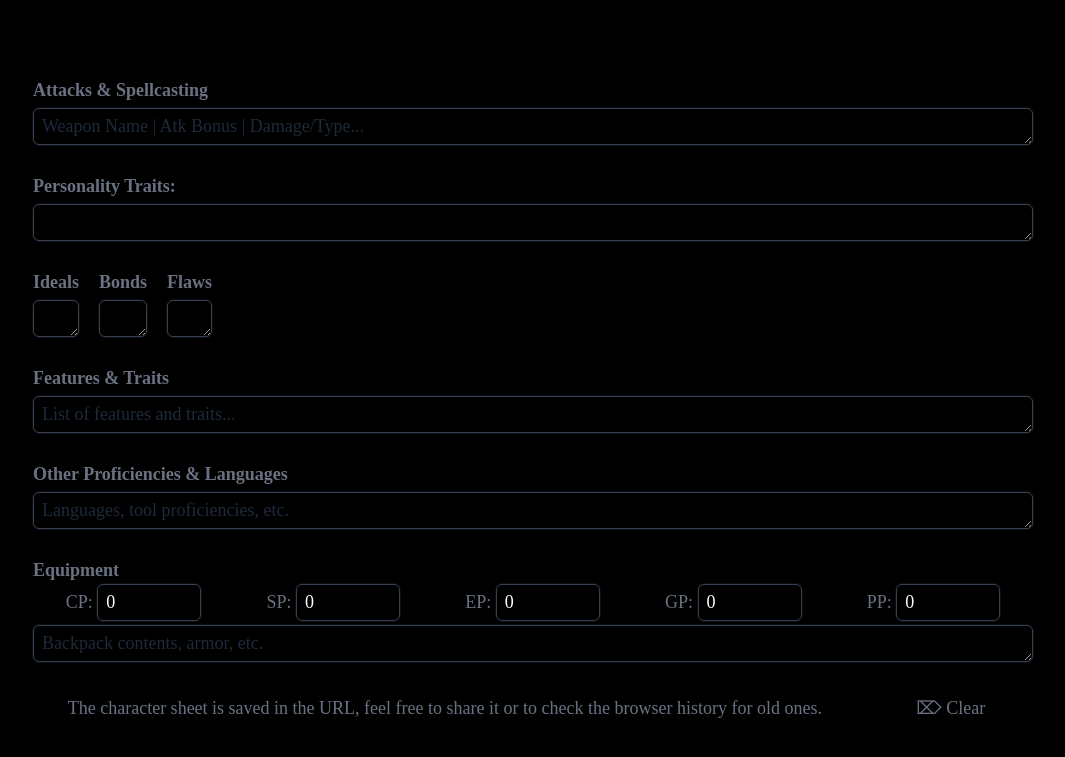
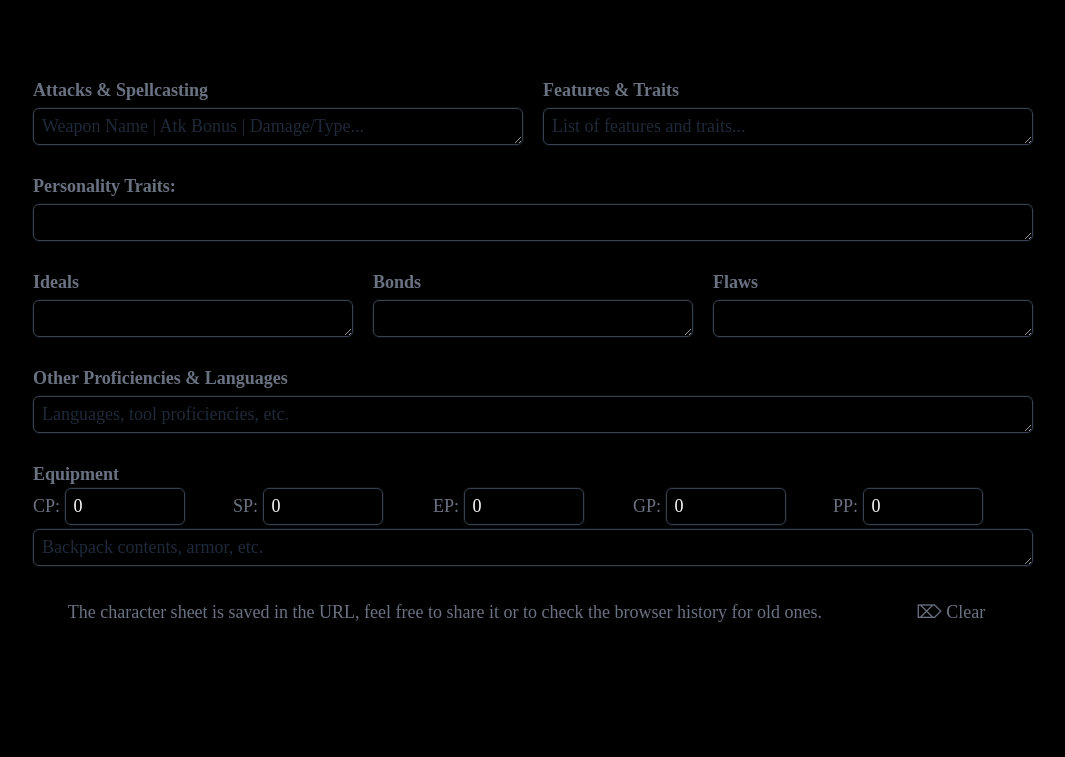
Before and after one commit to lfoscari/realsheet, a website: page index.html in a window 1280 px wide. Shown: the part 1134-1891 px from the top of the page, without its empty margins (107-1172 px from the left). After the commit the page ends 1805 px from the top, so only its background shows below. Drawn offline with nearby package versions, Linux system fonts and the light colour scheme; a web font is replaced by a local one.

Commit message:
more compact UI

```diff
--- a/index.html
+++ b/index.html
@@ -197,6 +197,7 @@
         </fieldset>
 
         <fieldset class="col-span-1 md:col-span-2 flex flex-col gap-5">
+            <div class="grid grid-cols-2 gap-5">
                 <div>
                     <h2>Attacks & Spellcasting</h2>
                     <textarea
@@ -207,6 +208,16 @@
                     ></textarea>
                 </div>
                 <div>
+                    <h2>Features & Traits</h2>
+                    <textarea
+                        x-model="featuresTraits"
+                        rows="6"
+                        cols="50"
+                        placeholder="List of features and traits..."
+                    ></textarea>
+                </div>
+            </div>
+            <div>
                 <h2>Personality Traits:</h2>
                 <textarea
                     x-model="personalityTraits"
@@ -215,7 +226,7 @@
                     class="p-2 w-full"
                 ></textarea>
             </div>
-            <div class="flex gap-5">
+            <div class="grid grid-cols-3 gap-5">
                 <div>
                     <h2>Ideals</h2>
                     <textarea
@@ -245,15 +256,6 @@
                 </div>
             </div>
             <div>
-                <h2>Features & Traits</h2>
-                <textarea
-                    x-model="featuresTraits"
-                    rows="6"
-                    cols="50"
-                    placeholder="List of features and traits..."
-                ></textarea>
-            </div>
-            <div>
                 <h2>Other Proficiencies & Languages</h2>
                 <textarea
                     x-model="proficiencies"
@@ -265,11 +267,11 @@
 
             <div>
                 <h2>Equipment</h2>
-                <div class="flex flex-wrap justify-around">
+                <div class="grid grid-cols-5">
                     <div>
                         <label>CP:</label>
                         <input
-                            class="w-26"
+                            class="w-30"
                             x-model.number="coins.cp"
                             type="number"
                             min="0"
@@ -278,7 +280,7 @@
                     <div>
                         <label>SP:</label>
                         <input
-                            class="w-26"
+                            class="w-30"
                             x-model.number="coins.sp"
                             type="number"
                             min="0"
@@ -287,7 +289,7 @@
                     <div>
                         <label>EP:</label>
                         <input
-                            class="w-26"
+                            class="w-30"
                             x-model.number="coins.ep"
                             type="number"
                             min="0"
@@ -296,7 +298,7 @@
                     <div>
                         <label>GP:</label>
                         <input
-                            class="w-26"
+                            class="w-30"
                             x-model.number="coins.gp"
                             type="number"
                             min="0"
@@ -305,7 +307,7 @@
                     <div>
                         <label>PP:</label>
                         <input
-                            class="w-26"
+                            class="w-30"
                             x-model.number="coins.pp"
                             type="number"
                             min="0"
```
Also changed, not shown: src/output.css. Lines whose indentation alone changed are shown as unchanged.
